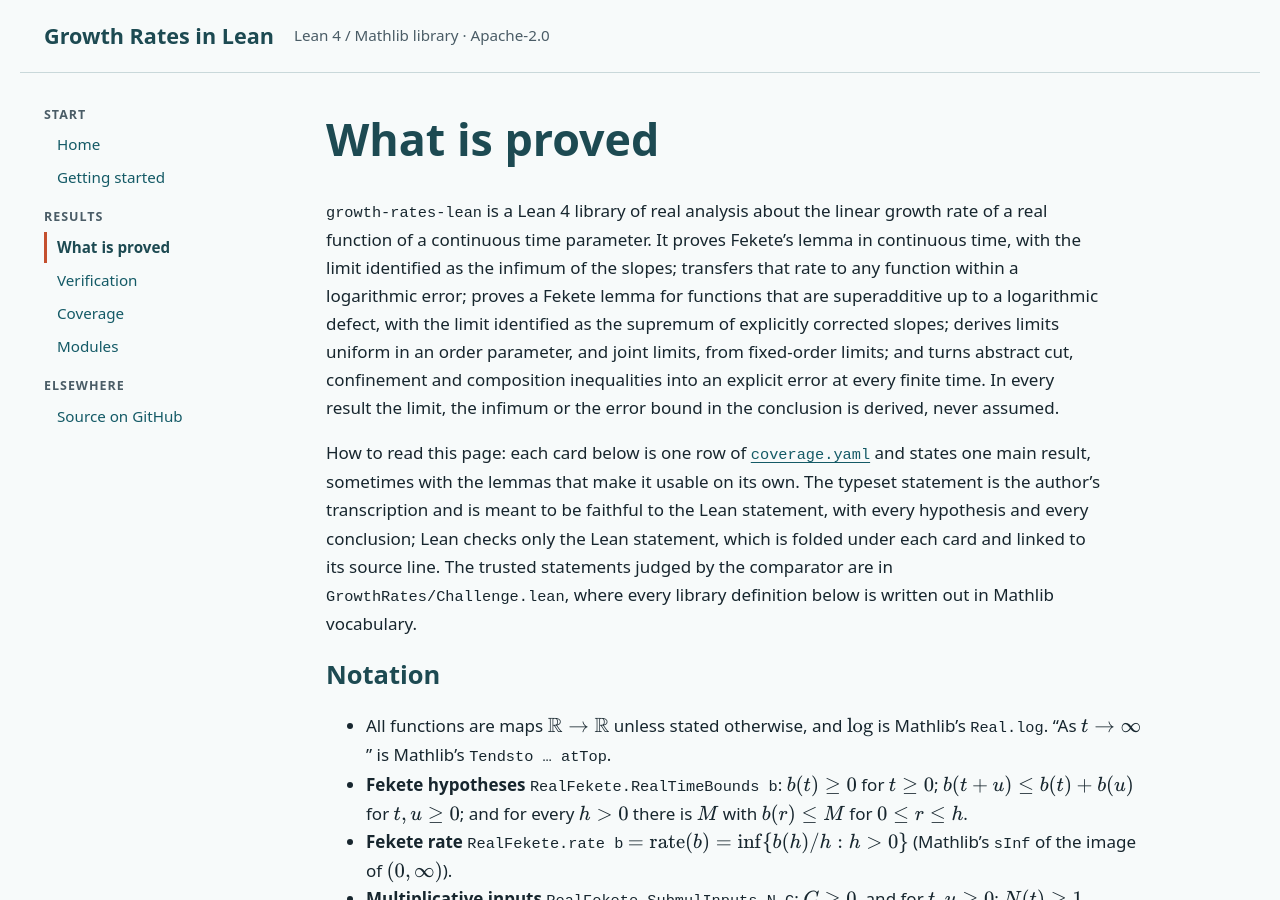
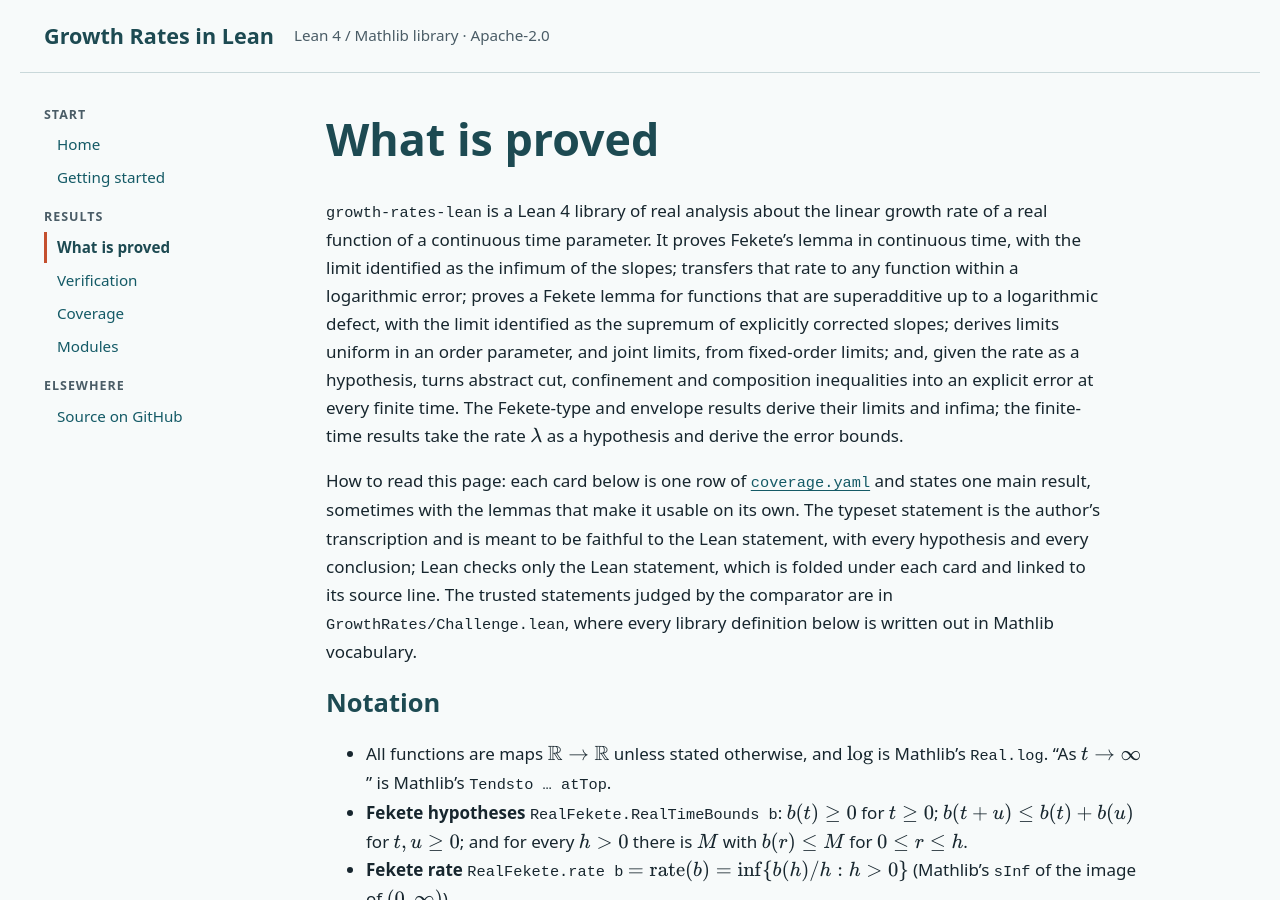
Before and after one commit to chenle02/growth-rates-lean, a Jekyll site: the page built from docs/what-is-proved.md, in a window 1280 px wide and 900 px high. Built offline with Jekyll 4.4.1, drawn with Linux system fonts in a browser that asks for light colours; our own code applies the rules of GitHub Pages for plain Markdown files.

Commit message:
docs: limit results conclude their limits; the finite-time results assume the rate
The README, llms.txt, the statement guide and the coverage summary said that in every result the
limit (or error bound) is a conclusion. The FiniteError results take the rate lam as a hypothesis
and derive explicit finite-time bounds; the wording now says so. Lean sources unchanged.

Co-Authored-By: Claude Opus 5.5 (1M context) <noreply@anthropic.com>

```diff
--- a/coverage.yaml
+++ b/coverage.yaml
@@ -1,7 +1,7 @@
 schema: coverage/1
 package: growth-rates-lean
 kind: library
-summary: "Continuous-time Fekete lemma and rate transfer within a logarithmic error; a Fekete lemma with a logarithmic defect (direct, delayed, multiplicative); uniform envelopes and joint limits over an order parameter; explicit finite-time errors from cut, confinement and composition inequalities. Every limit, infimum and error bound is derived, not assumed."
+summary: "Continuous-time Fekete lemma and rate transfer within a logarithmic error; a Fekete lemma with a logarithmic defect (direct, delayed, multiplicative); uniform envelopes and joint limits over an order parameter; explicit finite-time errors from an assumed rate and cut, confinement and composition inequalities. Limits are derived; the finite-time results assume the rate."
 rows:
   - title: "Fekete's lemma in continuous time"
     claims:
--- a/docs/what-is-proved.md
+++ b/docs/what-is-proved.md
@@ -7,9 +7,10 @@ function of a continuous time parameter. It proves Fekete's lemma in continuous
 limit identified as the infimum of the slopes; transfers that rate to any function within a
 logarithmic error; proves a Fekete lemma for functions that are superadditive up to a logarithmic
 defect, with the limit identified as the supremum of explicitly corrected slopes; derives limits
-uniform in an order parameter, and joint limits, from fixed-order limits; and turns abstract cut,
-confinement and composition inequalities into an explicit error at every finite time. In every
-result the limit, the infimum or the error bound in the conclusion is derived, never assumed.
+uniform in an order parameter, and joint limits, from fixed-order limits; and, given the rate as a
+hypothesis, turns abstract cut, confinement and composition inequalities into an explicit error at
+every finite time. The Fekete-type and envelope results derive their limits and infima; the
+finite-time results take the rate $`\lambda`$ as a hypothesis and derive the error bounds.
 
 How to read this page: each card below is one row of [`coverage.yaml`](../coverage.yaml) and
 states one main result, sometimes with the lemmas that make it usable on its own. The typeset
--- a/llms.txt
+++ b/llms.txt
@@ -8,7 +8,7 @@ No release yet; the version, tag and DOI are set at the first release.
 The Lean declaration decides every hypothesis. Prose is not checked by Lean.
 A receipt under .lean-receipts/ covers only the commit it names.
 
-Main declarations (all limits as t → ∞; the limit and its value are conclusions, the rest are hypotheses):
+Main declarations (all limits as t → ∞; the RealFekete, LogDefect and Envelope results conclude their limits and values; the FiniteError results assume the rate lam and conclude explicit finite-time bounds; everything else is a hypothesis):
 - GrowthRates.RealFekete.tendsto_div_rate: RealTimeBounds b (b ≥ 0 and b(t+u) ≤ b t + b u on [0, ∞), b bounded above on every [0, h]) gives b t / t → rate b = sInf {b h / h : h > 0}. Also rate_le_slope, rate_nonneg.
 - GrowthRates.RealFekete.tendsto_div_rate_of_comparison, lower_bound_of_comparison: m ≤ b ≤ m + A + B log(1+t) on t > 0 gives m t / t → rate b; the upper comparison gives t rate b - A - B log(1+t) ≤ m t for t > 0.
 - GrowthRates.RealFekete.log_rate_of_submul: SubmulInputs N C and 0 < F ≤ N, log N ≤ log F + A + B log(1+t) give log F t / t → rate (log ∘ N) and the finite-time lower bound.
```
Also changed, not shown: README.md.
